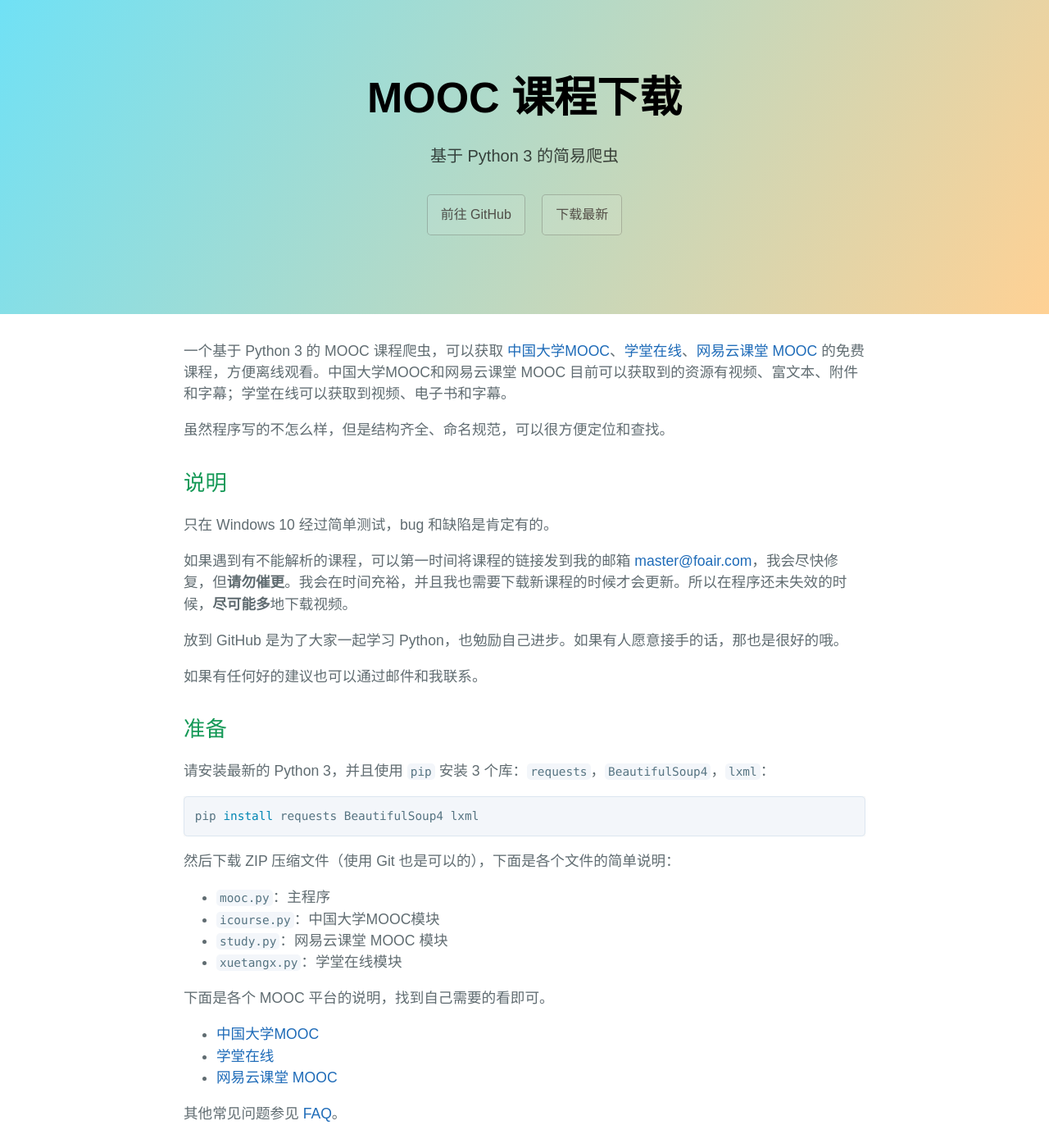
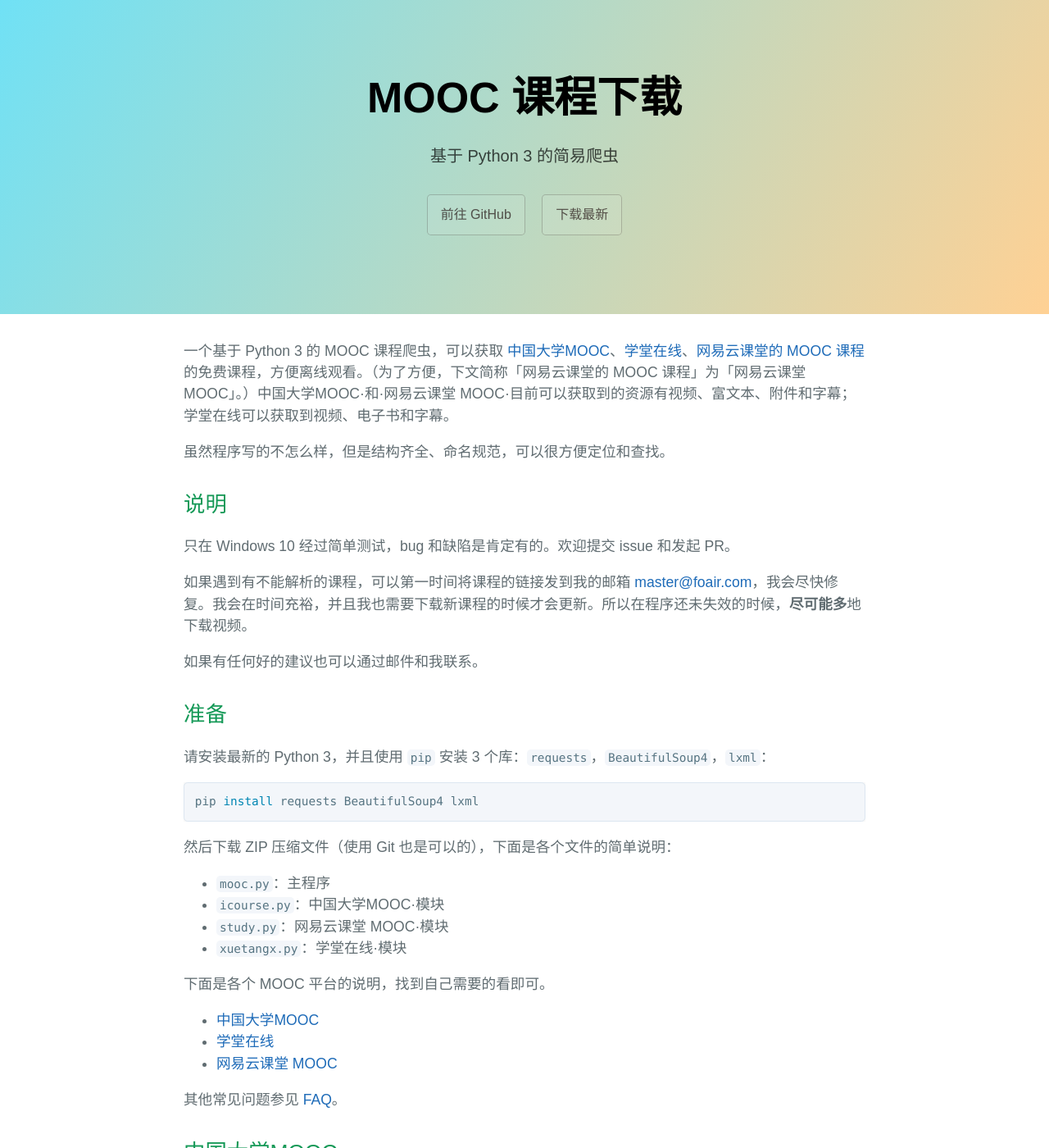
Before and after one commit to Foair/course-crawler, a Jekyll site: the page built from index.md, in a window 1280 px wide and 1400 px high. Shown: the whole window at 82% size. Built offline with Jekyll 4.4.1, drawn with Linux system fonts in a browser that asks for light colours; some of the changed text lies outside the part shown.

Commit message:
Update doc

````diff
--- a/index.md
+++ b/index.md
@@ -2,17 +2,15 @@
 layout: default
 ---
 
-一个基于 Python 3 的 MOOC 课程爬虫，可以获取 [中国大学MOOC](http://www.icourse163.org/)、[学堂在线](http://www.xuetangx.com/)、[网易云课堂 MOOC](http://mooc.study.163.com/) 的免费课程，方便离线观看。中国大学MOOC和网易云课堂 MOOC 目前可以获取到的资源有视频、富文本、附件和字幕；学堂在线可以获取到视频、电子书和字幕。
+一个基于 Python 3 的 MOOC 课程爬虫，可以获取 [中国大学MOOC](http://www.icourse163.org/)、[学堂在线](http://www.xuetangx.com/)、[网易云课堂的 MOOC 课程](http://mooc.study.163.com/) 的免费课程，方便离线观看。（为了方便，下文简称「网易云课堂的 MOOC 课程」为「网易云课堂 MOOC」。）中国大学MOOC·和·网易云课堂 MOOC·目前可以获取到的资源有视频、富文本、附件和字幕；学堂在线可以获取到视频、电子书和字幕。
 
 虽然程序写的不怎么样，但是结构齐全、命名规范，可以很方便定位和查找。
 
 ## 说明
 
-只在 Windows 10 经过简单测试，bug 和缺陷是肯定有的。
+只在 Windows 10 经过简单测试，bug 和缺陷是肯定有的。欢迎提交 issue 和发起 PR。
 
-如果遇到有不能解析的课程，可以第一时间将课程的链接发到我的邮箱 [master@foair.com](mailto:master@foair.com)，我会尽快修复，但**请勿催更**。我会在时间充裕，并且我也需要下载新课程的时候才会更新。所以在程序还未失效的时候，**尽可能多**地下载视频。
-
-放到 GitHub 是为了大家一起学习 Python，也勉励自己进步。如果有人愿意接手的话，那也是很好的哦。
+如果遇到有不能解析的课程，可以第一时间将课程的链接发到我的邮箱 [master@foair.com](mailto:master@foair.com)，我会尽快修复。我会在时间充裕，并且我也需要下载新课程的时候才会更新。所以在程序还未失效的时候，**尽可能多**地下载视频。
 
 如果有任何好的建议也可以通过邮件和我联系。
 
@@ -27,9 +25,9 @@
 然后下载 ZIP 压缩文件（使用 Git 也是可以的），下面是各个文件的简单说明：
 
 - `mooc.py`：主程序
-- `icourse.py`：中国大学MOOC模块
-- `study.py`：网易云课堂 MOOC 模块
-- `xuetangx.py`：学堂在线模块
+- `icourse.py`：中国大学MOOC·模块
+- `study.py`：网易云课堂 MOOC·模块
+- `xuetangx.py`：学堂在线·模块
 
 下面是各个 MOOC 平台的说明，找到自己需要的看即可。
 
@@ -41,7 +39,7 @@
 
 ## 中国大学MOOC
 
-课程的地址必须 `http://www.icourse163.org/course/TONGJI-1001569002` 或`http://www.icourse163.org/course/TONGJI-1001569002?tid=1001640020` 这两种格式。
+课程的地址必须 `https://www.icourse163.org/course/TONGJI-1001569002` 或`https://www.icourse163.org/course/TONGJI-1001569002?tid=1001640020` 这两种格式。
 
 这两个的区别就是开课的次数不同。第一个是第 2 次开课，第二个是第 1 次开课。
 
@@ -81,7 +79,7 @@
 
 ## 网易云课堂 MOOC
 
-无法适用于网易云课堂的普通课程，只适用于 `mooc.study.163.com` 域下的课程，只能使用 cookie 登录。不像中国大学MOOC那样，网易云课堂 MOOC 必须要登录才有权限查看和下载课程，所以登录的 cookies 务必设置。
+无法适用于·网易云课堂·的普通课程，只适用于 `mooc.study.163.com` 域下的课程，只能使用 cookie 登录。不像·中国大学MOOC·那样，网易云课堂 MOOC·必须要登录才有权限查看和下载课程，所以登录的 cookies 务必设置。
 
 课程地址是这样的地址：
 
@@ -147,7 +145,7 @@
 ```
 6.1 空间直角坐标系及向量 {1}
   6.1.1 空间直角坐标系的基本概念 {1.1}
-    6.1.1 空间直角坐标系的基本概念（视频） {1.1.1}
+    6.1.1 空间直角坐标系的基本概念（视频） {1.1.1}#
     6.1.1 空间直角坐标系的基本概念（PPT） {1.1.1}+
     6.1.1 空间直角坐标系的基本概念（PPT） 空间直角坐标系的基本概念.rar {1.1.1}!
 ...
@@ -157,7 +155,7 @@
 
 下面是符号的说明：
 
-`{1.1.1}`：视频文件，位于课程根目录下
+`{1.1.1}#`：视频文件，位于课程根目录下
 `{1.1.1}*`：课件，一般是 PDF 文件，位于 `PDFs` 目录下
 `{1.1.1}+`：富文本，一般是 HTML 文件，位于 `Texts` 目录下
 `{1.1.1}!`：附件，位于 `Files` 目录下
@@ -192,7 +190,7 @@
 
 ### 几个文件夹
 
-☸ 中国大学MOOC和网易云课堂 MOOC 课程
+☸ 中国大学MOOC·和·网易云课堂 MOOC·课程
 
 `Files` 是课程的附件；`PDFs` 是课程的课件；`Texts` 是课程的富文本。
 
@@ -204,7 +202,7 @@
 
 ☸ 我的 cookies 输错了（失效了），怎么重新填写 cookies？
 
-> Cookies 是保存在文件里的，对于学堂在线是 `cookies_xuetangx.json`，网易云课堂是 `cookies_mooc_study.json`，只要删除对应的文件就会要求重新输入 cookies 了。
+> Cookies 是保存在文件里的，对于·学堂在线·是 `cookies_xuetangx.json`，网易云课堂是 `cookies_mooc_study.json`，只要删除对应的文件就会要求重新输入 cookies 了。
 
 ## 已知问题
 
@@ -212,6 +210,6 @@
 
 > 解决方法：等待一段时间然后重新尝试。
 
-☸ 网易云课堂的 cookies 很容易失效
+☸ 网易云课堂·的 cookies 很容易失效
 
 > 解决方法：更加频繁地修改 cookies。
````
Also changed, not shown: other parts of index.md (+3 -3 lines), 1 other file.
